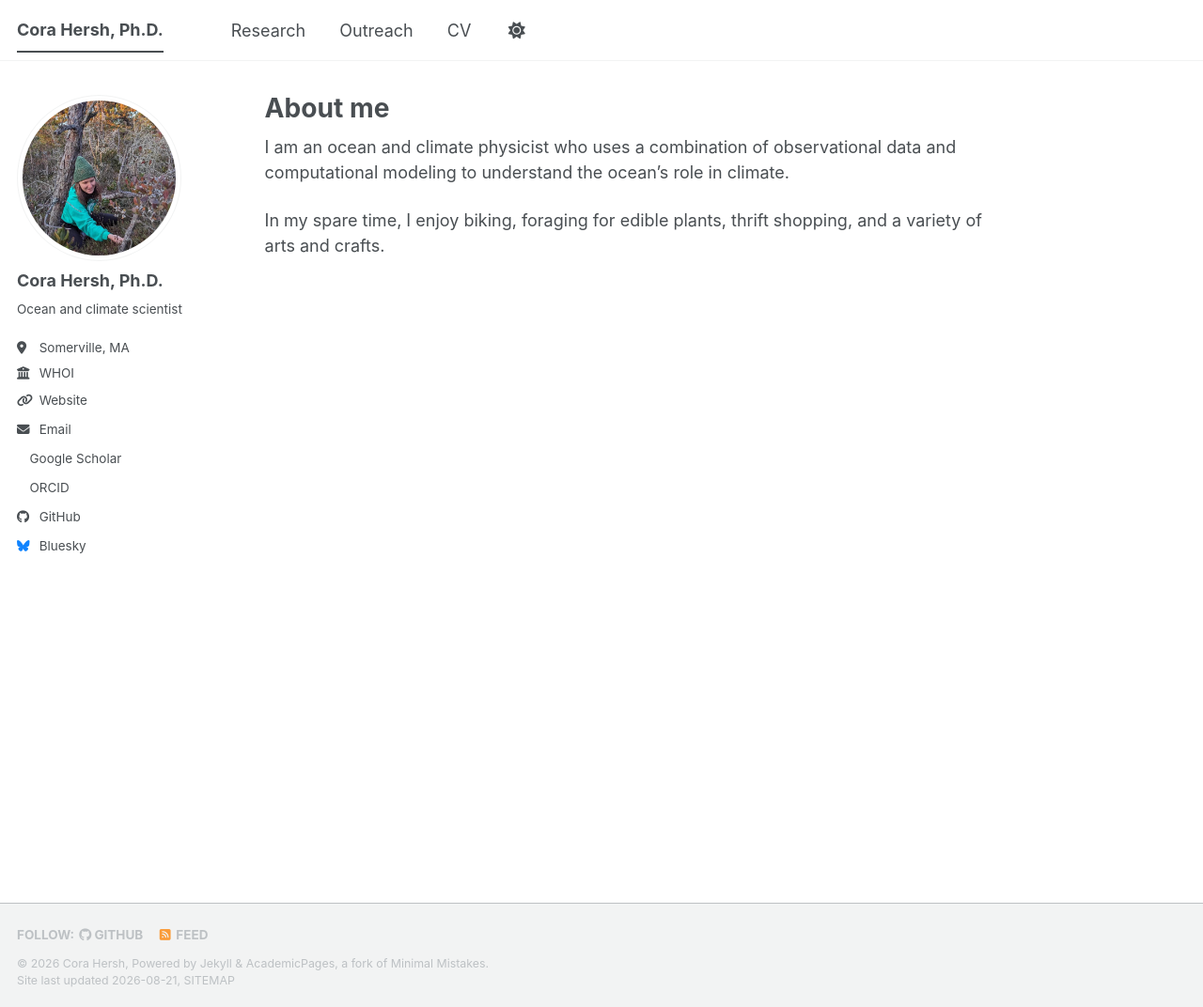
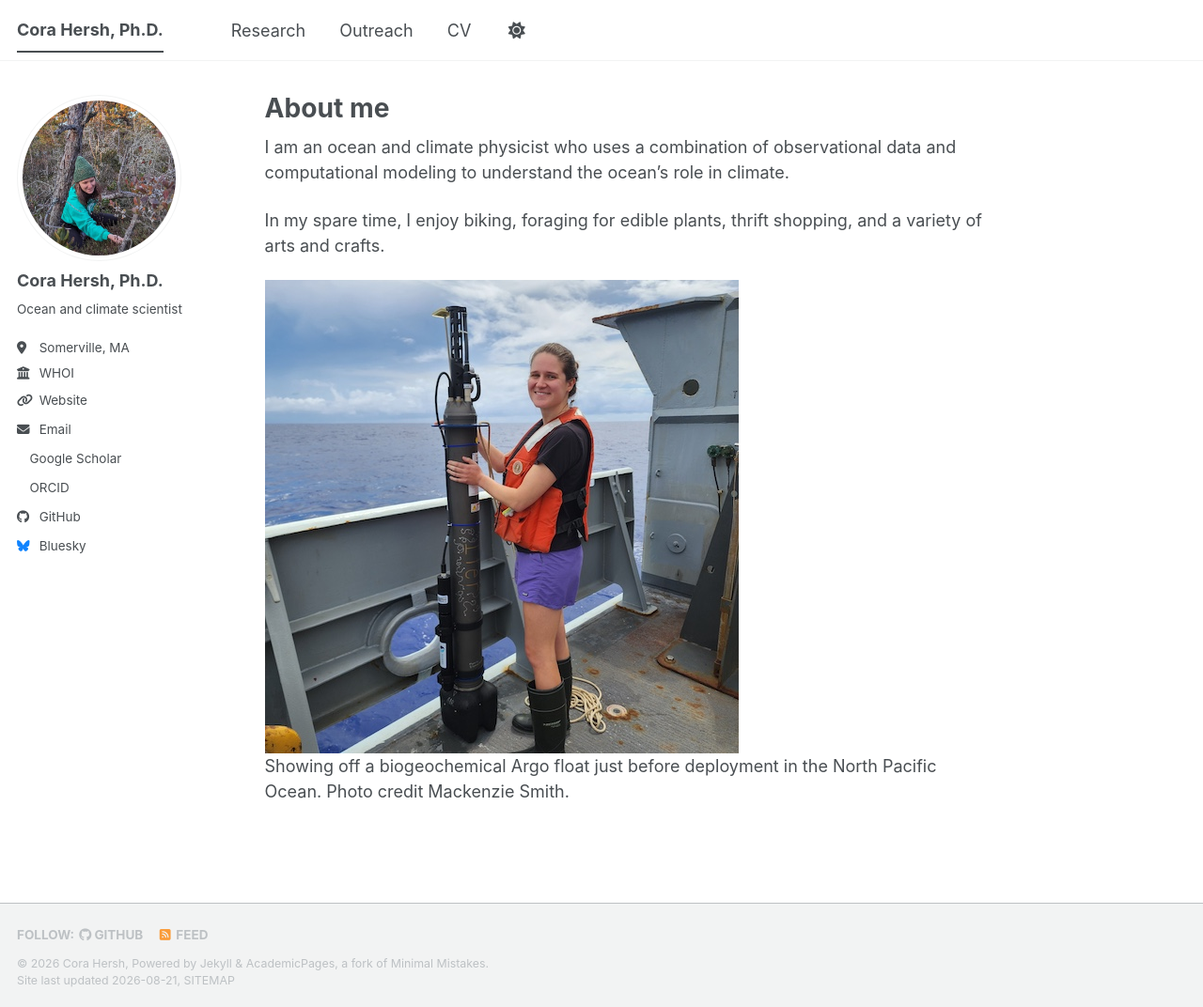
Before and after one commit to cora-a-hersh/cora-a-hersh.github.io, a Jekyll site: the page built from _pages/about.md, in a window 1280 px wide and 1072 px high. Shown: the whole window at 94% size. Built offline with Jekyll 4.4.1, drawn with Linux system fonts in a browser that asks for light colours; a style sheet for code colours, icons or effects is not loaded.

Commit message:
Update about page with Argo float image
Added an image and description of a biogeochemical Argo float.

```diff
--- a/_pages/about.md
+++ b/_pages/about.md
@@ -10,3 +10,8 @@ redirect_from:
 I am an ocean and climate physicist who uses a combination of observational data and computational modeling to understand the ocean's role in climate.
 
 In my spare time, I enjoy biking, foraging for edible plants, thrift shopping, and a variety of arts and crafts.
+
+<p>
+<img src = "https://github.com/cora-a-hersh/cora-a-hersh.github.io/blob/master/images/bgc_argo_deployment.jpg?raw=true">
+<br>
+Showing off a biogeochemical Argo float just before deployment in the North Pacific Ocean. Photo credit Mackenzie Smith.
```
